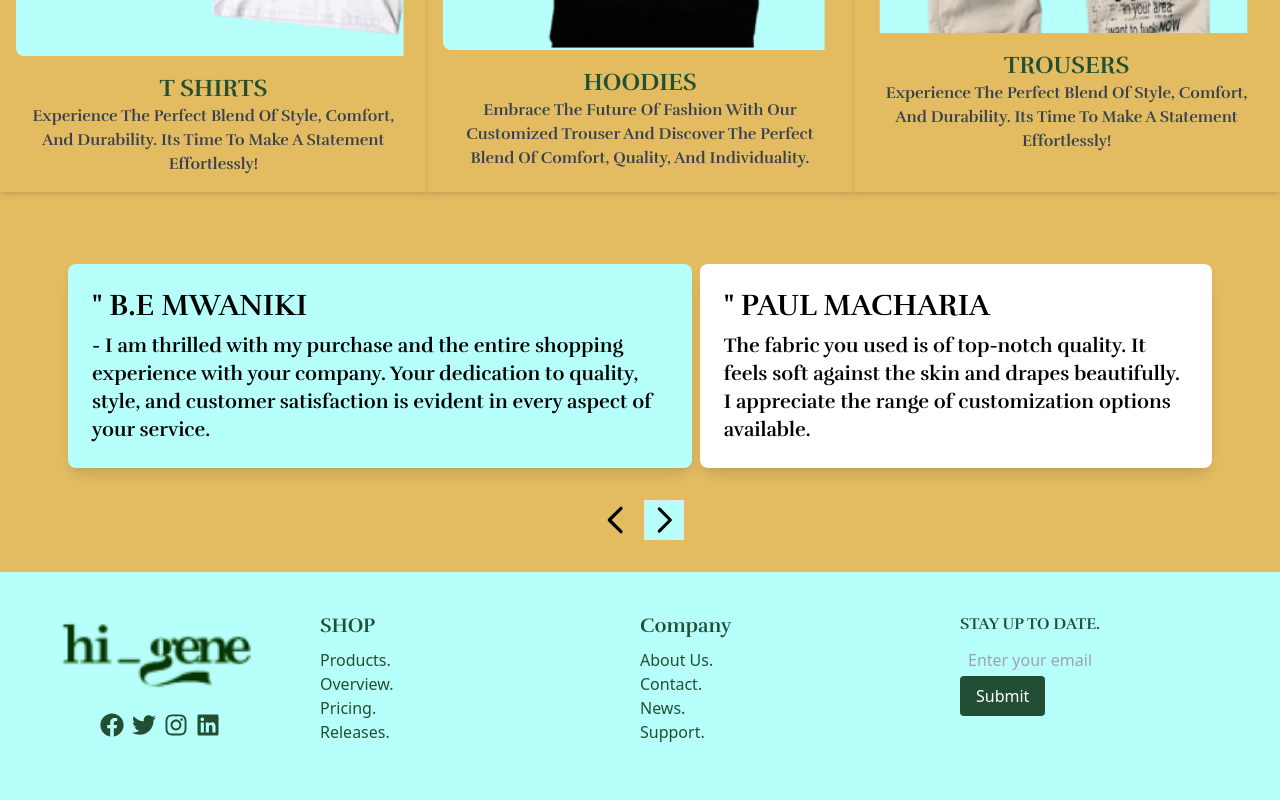
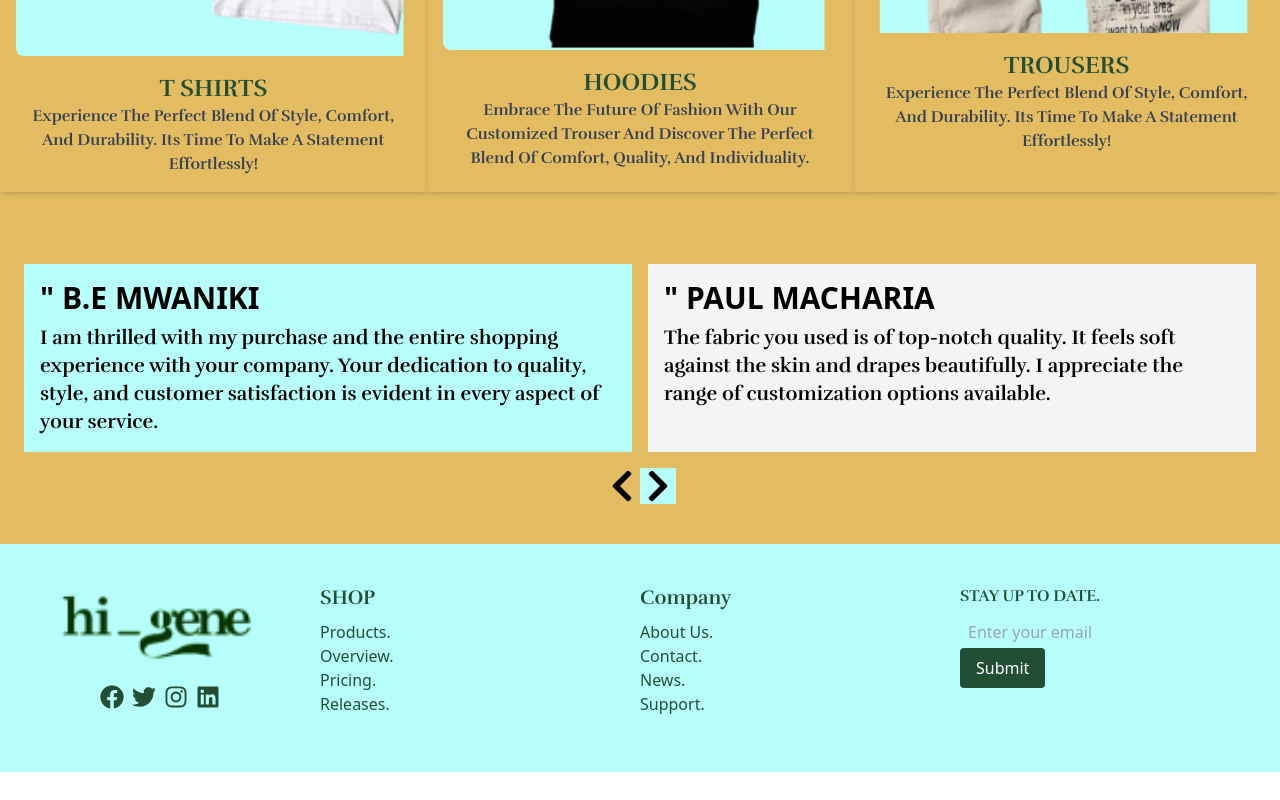
Before and after one commit to Sammienator/kim, a React (Create React App) app: page / in a window 1280 px wide. Shown: the part 3882-4682 px from the top of the page. After the commit the page ends 4654 px from the top, so only its background shows below. Built offline with nearby package versions, Linux system fonts and the light colour scheme.

Commit message:
changes to testimonial

```diff
--- a/src/App.js
+++ b/src/App.js
@@ -4,13 +4,14 @@ import Home from "../src/components/Home";
 
 import Exclusive from './components/Exclusive';
 
-import Testimonial from './components/Testimonial';
+
 
 import PricingSection from './components/PricingSection';
 import Navbar from './components/Navbar';
 import Galz from './components/Galz';
 import Galc from './components/Galc';
 import Broot from './components/Broot';
+import Brest from './components/Brest';
 
 
 
@@ -27,7 +28,9 @@ function App() {
     <Exclusive/>
 
     <Galc/>
-    <Testimonial/>
+
+    <Brest/>
+
 
 
     <Broot/>
--- /dev/null
+++ b/src/components/Brest.js
@@ -0,0 +1,32 @@
+import React from 'react';
+import { FaChevronLeft, FaChevronRight } from 'react-icons/fa';
+
+const TestimonialSection = () => {
+  return (
+    <div className=" bg-[#E3BC62]  py-10">
+      <div className="flex flex-col mx-6 rounded items-center">
+        <div className="flex flex-row items-center justify-center mb-4">
+
+          <div className="flex space-x-4">
+            <div className="w-full lg:w-1/2 p-4 bg-[#B7FFFB] mb-4 lg:mb-0">
+              <div className=" font-bold text-3xl mb-2">"  B.E MWANIKI</div>
+              <p className='text-xl'>I am thrilled with my purchase and the entire shopping experience with your company. Your dedication to quality, style, and customer satisfaction is evident in every aspect of your service.</p>
+            </div>
+            <div className="w-full lg:w-1/2 p-4 bg-gray-100">
+            <div className=" font-bold text-3xl mb-2">"  PAUL MACHARIA</div>
+              <p className='text-xl'>The fabric you used is of top-notch quality. It feels soft against the skin and drapes beautifully. I appreciate the range of customization options available.</p>
+            </div>
+          </div>
+
+        </div >
+        <div className='flex'> <FaChevronLeft className="text-4xl cursor-pointer hover:text-blue-500" />
+        <FaChevronRight className="text-4xl cborder bg-[#B7FFFB] cursor-pointer hover:bg-blue-500" />
+
+         </div>
+
+      </div>
+    </div>
+  );
+};
+
+export default TestimonialSection;
```
